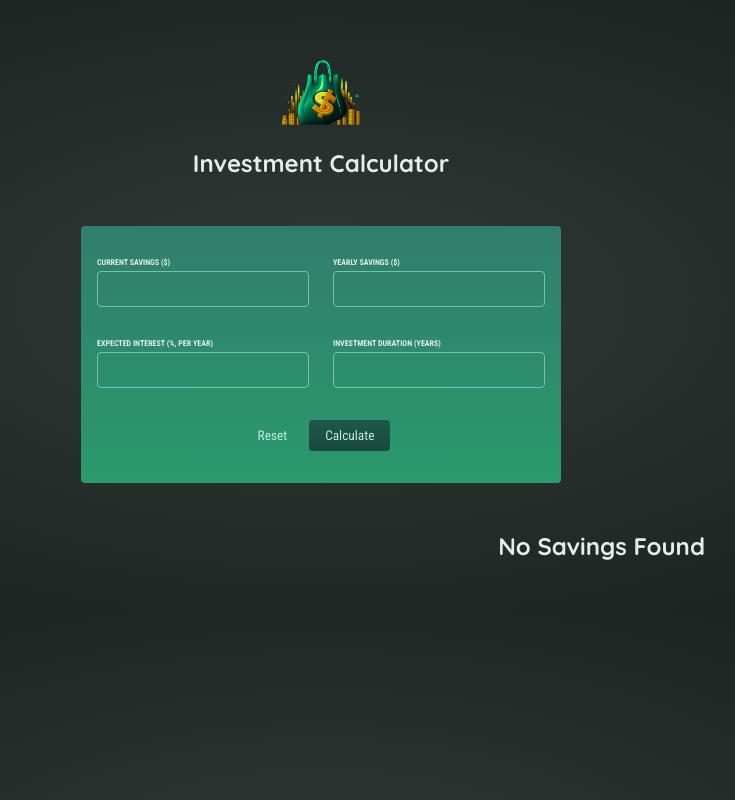
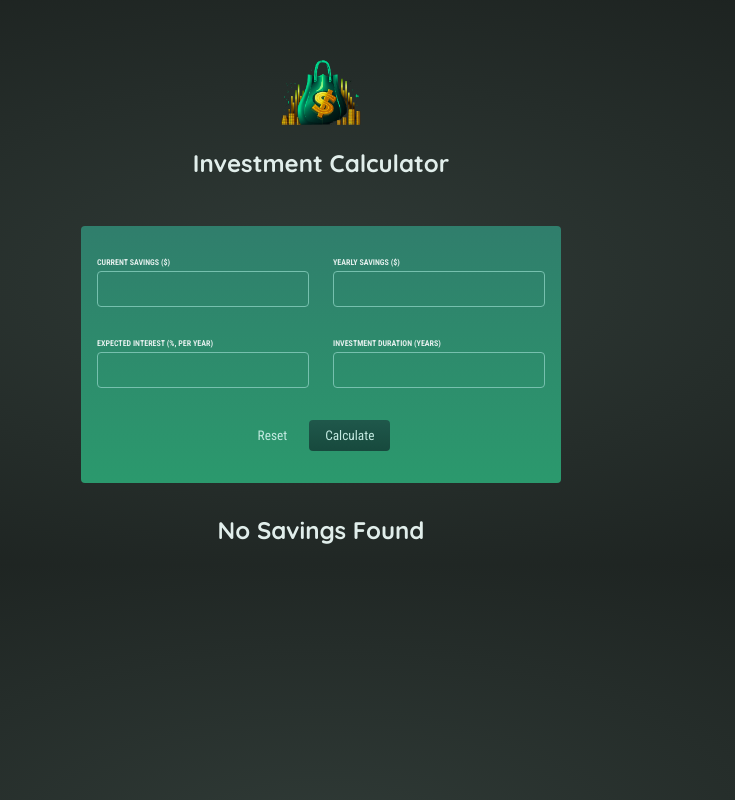
Before and after one commit to rpliszka1987/savings-calculator, a React (Create React App) app: page / in a window 1280 px wide. Shown: the whole page, without its empty margins (319-1054 px from the left). Built offline with nearby package versions, Linux system fonts and the light colour scheme.

Commit message:
Alligned the no results text in the middle

```diff
--- a/src/Components/SavingsResutls.js
+++ b/src/Components/SavingsResutls.js
@@ -3,7 +3,7 @@ import React from "react";
 function SavingsResults(props) {
   // Checks if there is data passed if not displays message
   if (props.savingsData.length === 0) {
-    return <h2 className="result">No Savings Found</h2>;
+    return <h2 className="no-results">No Savings Found</h2>;
   }
   return (
     <table className="result">
@@ -33,5 +33,3 @@ function SavingsResults(props) {
 }
 
 export default SavingsResults;
-
-//
--- a/src/index.css
+++ b/src/index.css
@@ -116,3 +116,7 @@ button:hover {
   font-size: 0.85rem;
   color: #c2e9e0;
 }
+
+.no-results {
+  text-align: center;
+}
```
